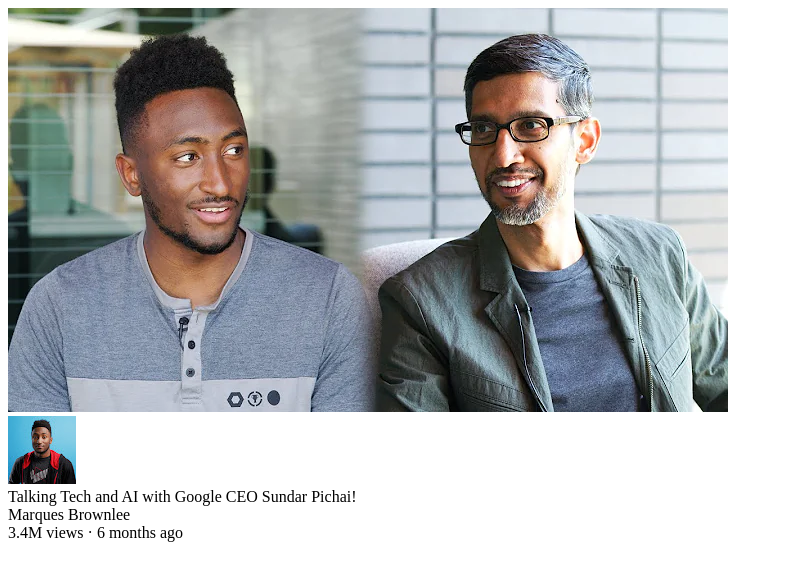
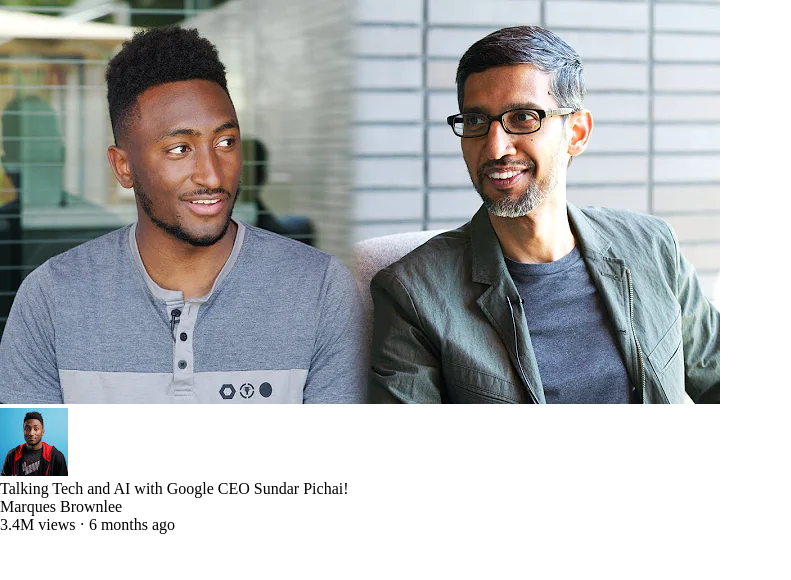
Before and after one commit to kakarotobox/YoutubeHomePage, a plain HTML site: page index.html in a window 1280 px wide. Shown: the whole page, without its empty margins (0-791 px from the left). Drawn offline with Linux system fonts and the light colour scheme.

Commit message:
changed classes names and added first css

```diff
--- a/general.css
+++ b/general.css
@@ -0,0 +1,10 @@
+html {
+  box-sizing: border-box;
+}
+
+*,
+*::before,
+*::after {
+  box-sizing: inherit;
+  margin: 0;
+}
--- a/index.html
+++ b/index.html
@@ -11,12 +11,12 @@
   <link href="https://fonts.googleapis.com/css2?family=Roboto&display=swap" rel="stylesheet">
 </head>
 <body>
-  <div class="video-block-container">
+  <div class="video-card">
     <div class="video-thumbnail">
       <img src="thumbnails/thumbnail-1.webp" alt="Two guys smiling">
     </div>
-    <div class="video-channel-info">
-      <div class="channel-profile-imagen">
+    <div class="video-info-grid">
+      <div class="channel-profile-pic">
         <img src="channel-images/channel-1.jpeg" alt="channe1-profile-image">
       </div>
       <div class="video-info">
```
